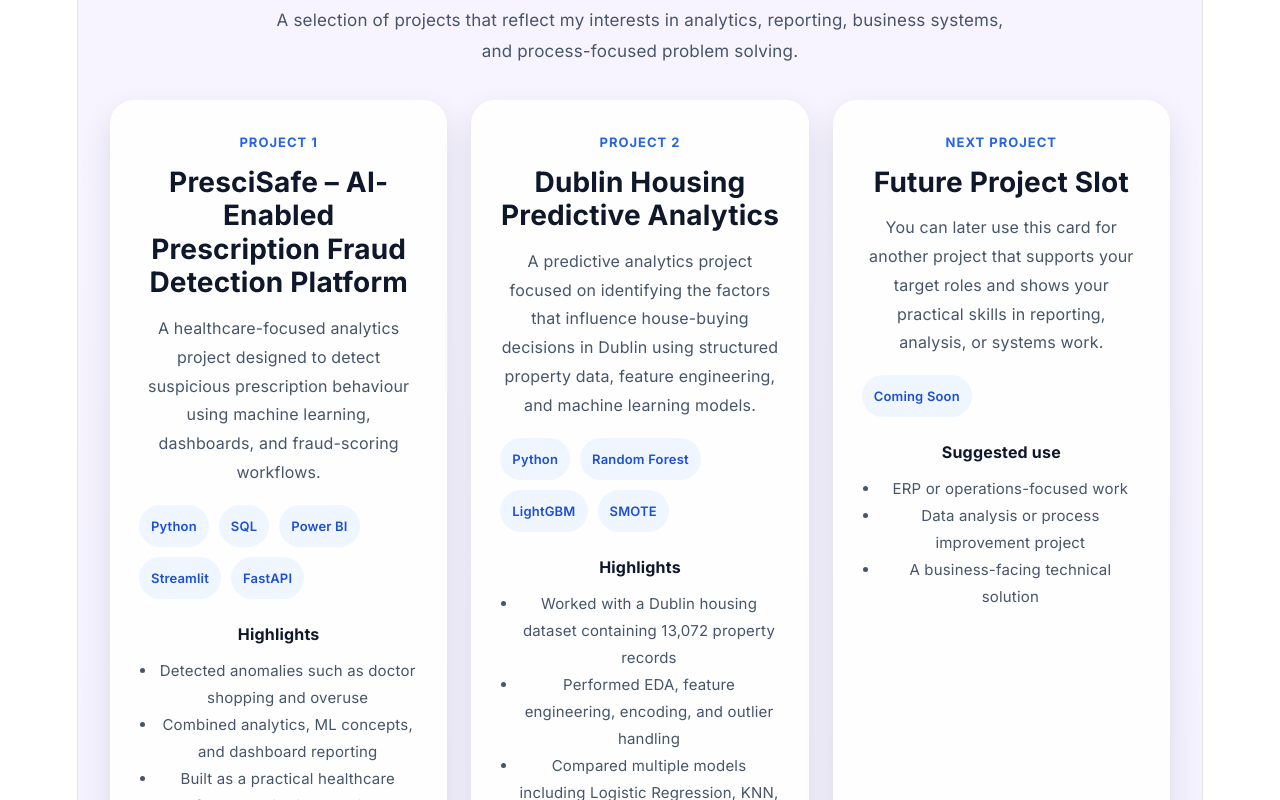
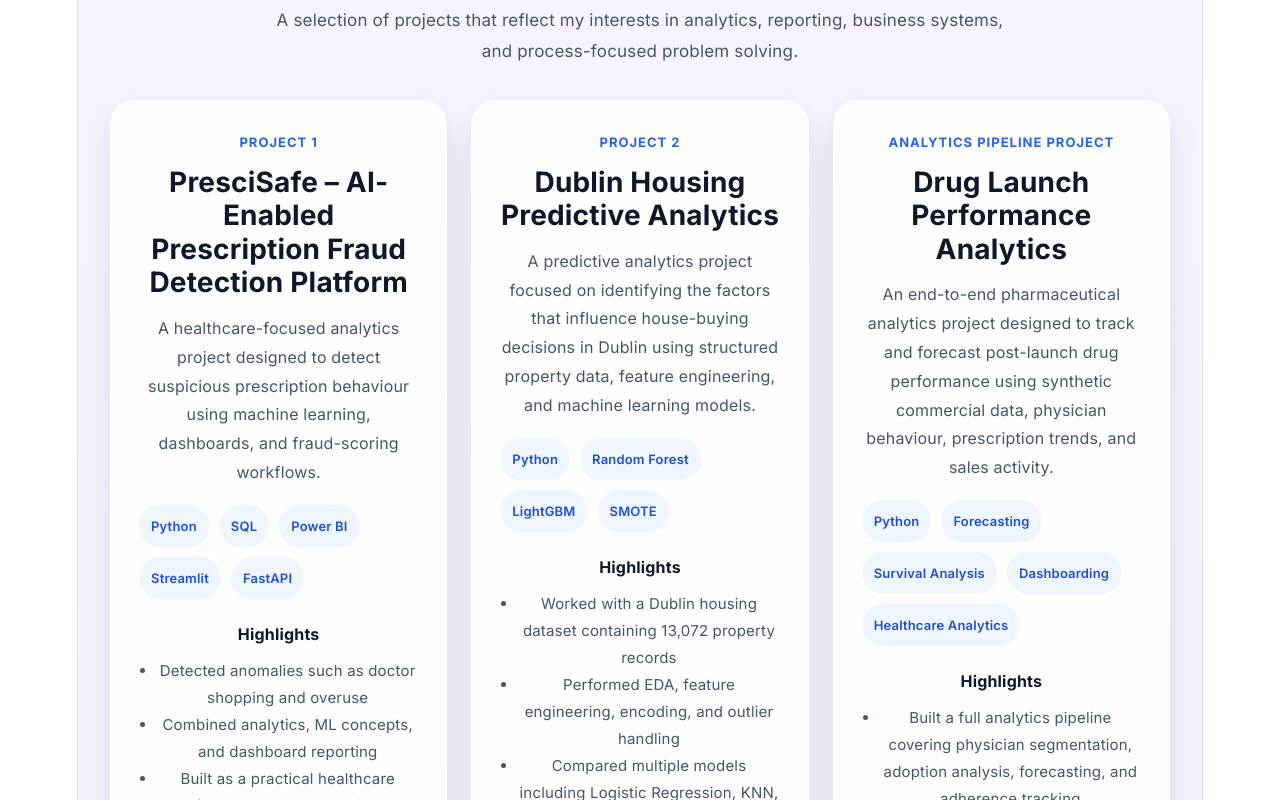
Before and after one commit to RalphRGT/ralph-portfolio, a React (Vite) app: page / in a window 1280 px wide. Shown: the part 1620-2420 px from the top of the page. Built offline with nearby package versions, Linux system fonts and the light colour scheme.

Commit message:
Update App.jsx

```diff
--- a/src/App.jsx
+++ b/src/App.jsx
@@ -335,6 +335,7 @@ function App() {
   </p>
 
   <div
+
     style={{
       display: "grid",
       gridTemplateColumns: "repeat(auto-fit, minmax(300px, 1fr))",
@@ -403,27 +404,33 @@ function App() {
 </div>
 
     <div className="card-hover" style={projectCardStyle}>
-      <p style={projectLabelStyle}>Next Project</p>
+  <p style={projectLabelStyle}>Analytics Pipeline Project</p>
 
   <h3 style={projectTitleStyle}>
-        Future Project Slot
+    Drug Launch Performance Analytics
   </h3>
 
   <p style={projectTextStyle}>
-        You can later use this card for another project that supports your target
-        roles and shows your practical skills in reporting, analysis, or systems work.
+    An end-to-end pharmaceutical analytics project designed to track and forecast
+    post-launch drug performance using synthetic commercial data, physician behaviour,
+    prescription trends, and sales activity.
   </p>
 
   <div style={tagWrapperStyle}>
-        <span style={tagStyle}>Coming Soon</span>
+    <span style={tagStyle}>Python</span>
+    <span style={tagStyle}>Forecasting</span>
+    <span style={tagStyle}>Survival Analysis</span>
+    <span style={tagStyle}>Dashboarding</span>
+    <span style={tagStyle}>Healthcare Analytics</span>
   </div>
 
   <div style={{ marginTop: "22px" }}>
-        <p style={miniInfoTitleStyle}>Suggested use</p>
+    <p style={miniInfoTitleStyle}>Highlights</p>
     <ul style={compactListStyle}>
-          <li>ERP or operations-focused work</li>
-          <li>Data analysis or process improvement project</li>
-          <li>A business-facing technical solution</li>
+      <li>Built a full analytics pipeline covering physician segmentation, adoption analysis, forecasting, and adherence tracking</li>
+      <li>Generated linked synthetic datasets for physicians, prescriptions, and sales calls to simulate a six-month launch period</li>
+      <li>Measured sales effectiveness, territory performance, and patient persistence using statistical and business analytics methods</li>
+      <li>Produced dashboard-ready outputs and priority call lists for commercial decision-making</li>
     </ul>
   </div>
 </div>
@@ -520,7 +527,11 @@ function App() {
         <p style={contactTextStyle}>
   LinkedIn:{" "}
   <a
-    href={"https://www.linkedin.com/in/ralph-george-443535253"}
+    href="https://www.linkedin.com/in/ralph-george-443535253"
+    onClick={(e) => {
+      e.preventDefault();
+      window.open("https://www.linkedin.com/in/ralph-george-443535253", "_blank", "noopener,noreferrer");
+    }}
     target="_blank"
     rel="noopener noreferrer"
     style={contactLinkStyle}
```
Lines whose indentation alone changed are shown as unchanged.
